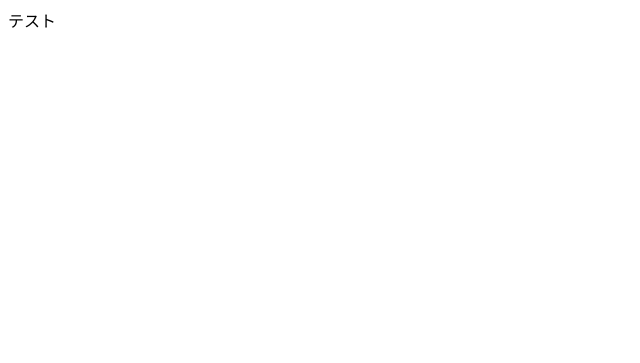
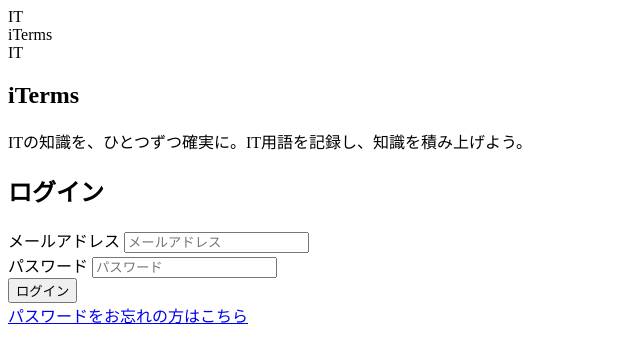
Before and after one commit to hack-E-team/ITerms, a Django app: page /login/ in a window 1280 px wide. Before the commit the part shown is almost empty. Shown: the top 363 px of the page, without its empty margins (0-640 px from the left). Run offline with Django 5.2, Linux system fonts and the light colour scheme.

Commit message:
ログイン制作途中

```diff
--- a/app/core/settings/base.py
+++ b/app/core/settings/base.py
@@ -11,6 +11,7 @@
     'django.contrib.sessions',
     'django.contrib.messages',
     'django.contrib.staticfiles',
+    'accounts'
 ]
 
 MIDDLEWARE = [
--- a/app/core/settings/dev.py
+++ b/app/core/settings/dev.py
@@ -6,6 +6,8 @@
 SECRET_KEY = os.getenv("SECRET_KEY", "dev-secret-key")
 
 ALLOWED_HOSTS = ['localhost', '127.0.0.1']
+
+STATIC_URL = '/static/'
 
 DATABASES = {
     'default': {
--- a/app/core/settings/prod.py
+++ b/app/core/settings/prod.py
@@ -5,7 +5,7 @@
 if debug_env in ("true", "1", "yes"):
     raise RuntimeError("DEBUG must be False in production!")
 
-DEBUG = False
+DEBUG = True
 
 SECRET_KEY = os.getenv("SECRET_KEY", "dev-secret-key")
 
--- a/app/core/urls.py
+++ b/app/core/urls.py
@@ -8,4 +8,5 @@
     path('terms/', include('terms.urls')),
     path('vocabularies/', include('vocabularies.urls')),
     path('quizzes/', include('quizzes.urls')),
+    path('accounts/', include('accounts.urls', namespace='accounts')),
 ]
--- a/app/templates/accounts/login.html
+++ b/app/templates/accounts/login.html
@@ -1,11 +1,49 @@
-<!DOCTYPE html>
+{% load static %}
+ <!DOCTYPE html>
 <html lang="ja">
 <head>
     <meta charset="UTF-8">
     <meta name="viewport" content="width=device-width, initial-scale=1.0">
-    <title>Dashboard</title>
-</head>
+    <meta charset="UTF-8">
+    <title>ログイン | ITerms</title>
+    <link rel="stylesheet" href="{% static 'css/accounts.css' %}">
+    <style></style>
+    </head>
 <body>
-    テスト
+  <div class="login-page-wrapper">
+        <header class="main-header">
+            <div class="header-logo">IT</div>
+            <div class="header-text">iTerms</div>
+        </header>
+
+        <main class="login-container">
+            <section class="hero-section">
+                <div class="hero-logo">IT</div>
+                <h1 class="hero-title">iTerms</h1>
+                <p class="hero-description">ITの知識を、ひとつずつ確実に。IT用語を記録し、知識を積み上げよう。</p>
+            </section>
+
+            <section class="login-form-section">
+                <h2 class="form-title">ログイン</h2>
+                <form action="/login" method="post">
+                    <div class="form-group">
+                        <label for="email" class="sr-only">メールアドレス</label>
+                        <input type="email" id="email" name="email" placeholder="メールアドレス" required>
+                    </div>
+
+                    <div class="form-group">
+                        <label for="password" class="sr-only">パスワード</label>
+                        <input type="password" id="password" name="password" placeholder="パスワード" required>
+                    </div>
+
+                    <button type="submit" class="login-button">ログイン</button>
+                </form>
+
+                <div class="forgot-password">
+                    <a href="/forgot-password">パスワードをお忘れの方はこちら</a>
+                </div>
+            </section>
+        </main>
+    </div>
 </body>
 </html>
```
